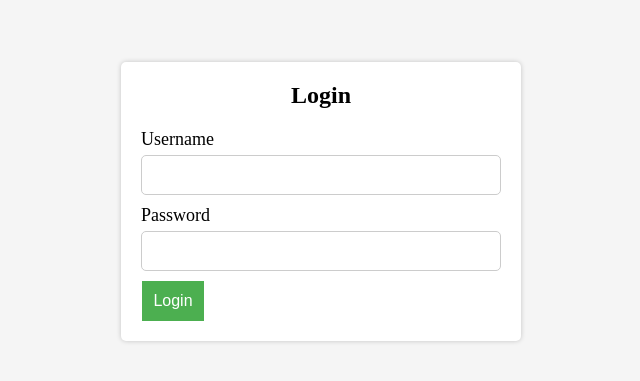
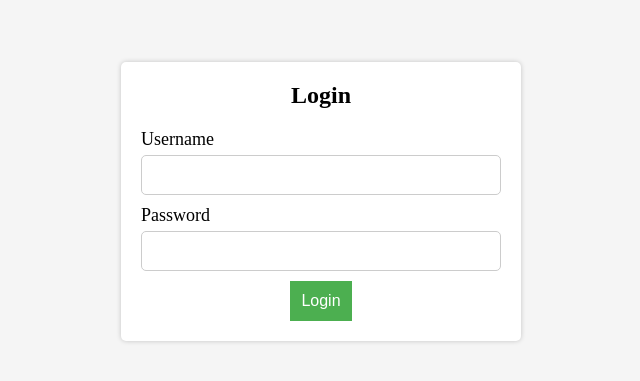
Before and after one commit to emresiimseek/coin-tracker, a React (Create React App) app: page / in a window 1280 px wide. Shown: the part 199-580 px from the top of the page, without its empty margins (319-959 px from the left). Built offline with nearby package versions, Linux system fonts and the light colour scheme.

Commit message:
login screen

```diff
--- a/src/Login.css
+++ b/src/Login.css
@@ -52,6 +52,7 @@ button {
   border-radius: 5px;
   font-size: 18px;
   cursor: pointer;
+  margin: auto;
 }
 
 button:hover {
--- a/src/TableRow.tsx
+++ b/src/TableRow.tsx
@@ -1,4 +1,4 @@
-import { useEffect, useMemo, useState } from "react";
+import { useMemo, useState } from "react";
 import { CombinedCoin } from "./types/Coin";
 
 export const TableRow = ({
@@ -39,6 +39,7 @@ export const TableRow = ({
         key={item.priceBinance}
         style={{
           backgroundColor: item.isBuy ? "green" : "",
+          color: item.isBuy ? "white" : "black",
         }}
       >
         <td>{item.symbolBinance}</td>
```
Also changed, not shown: src/CointTracker.tsx (+0 -17 lines).
